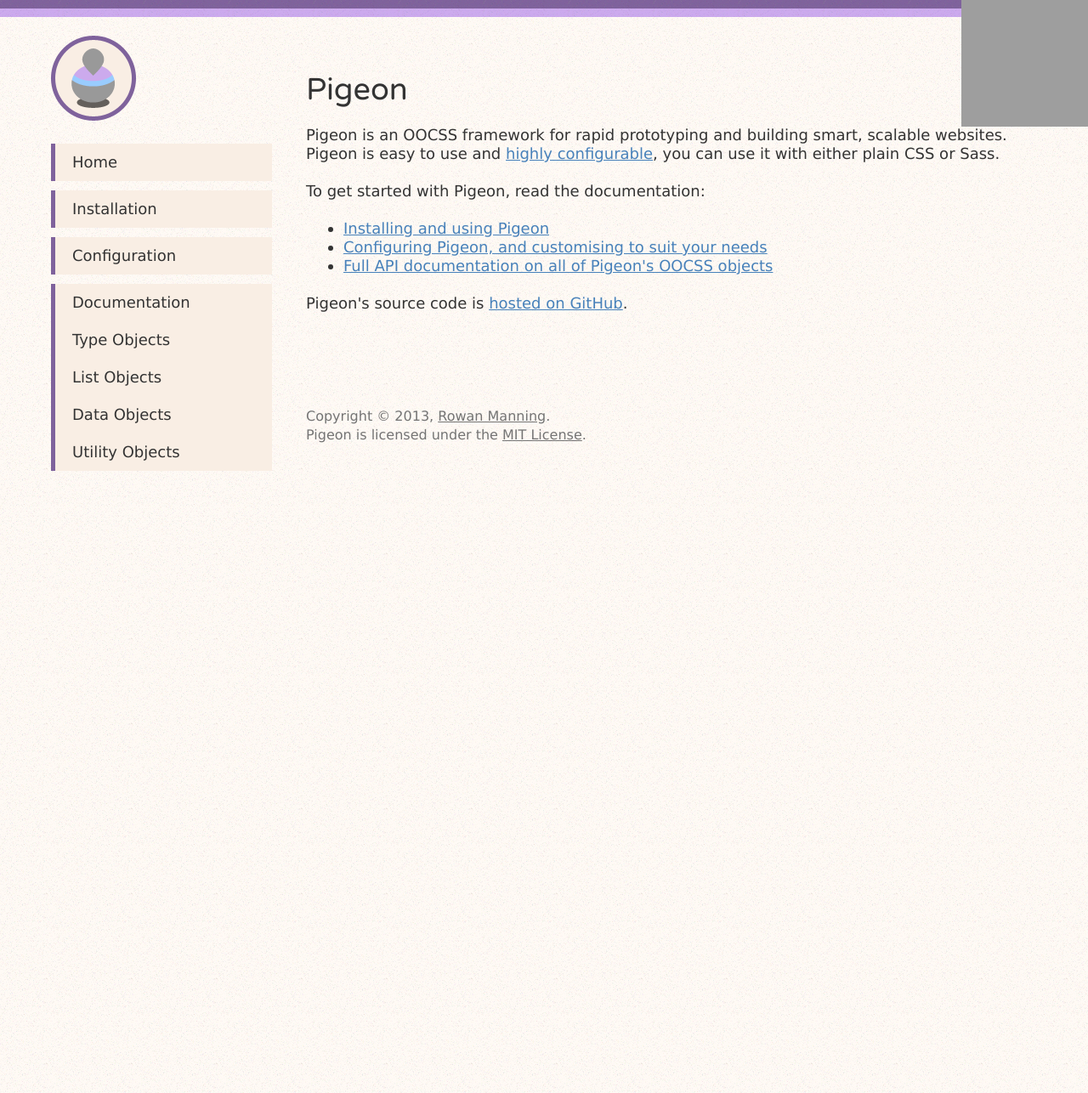
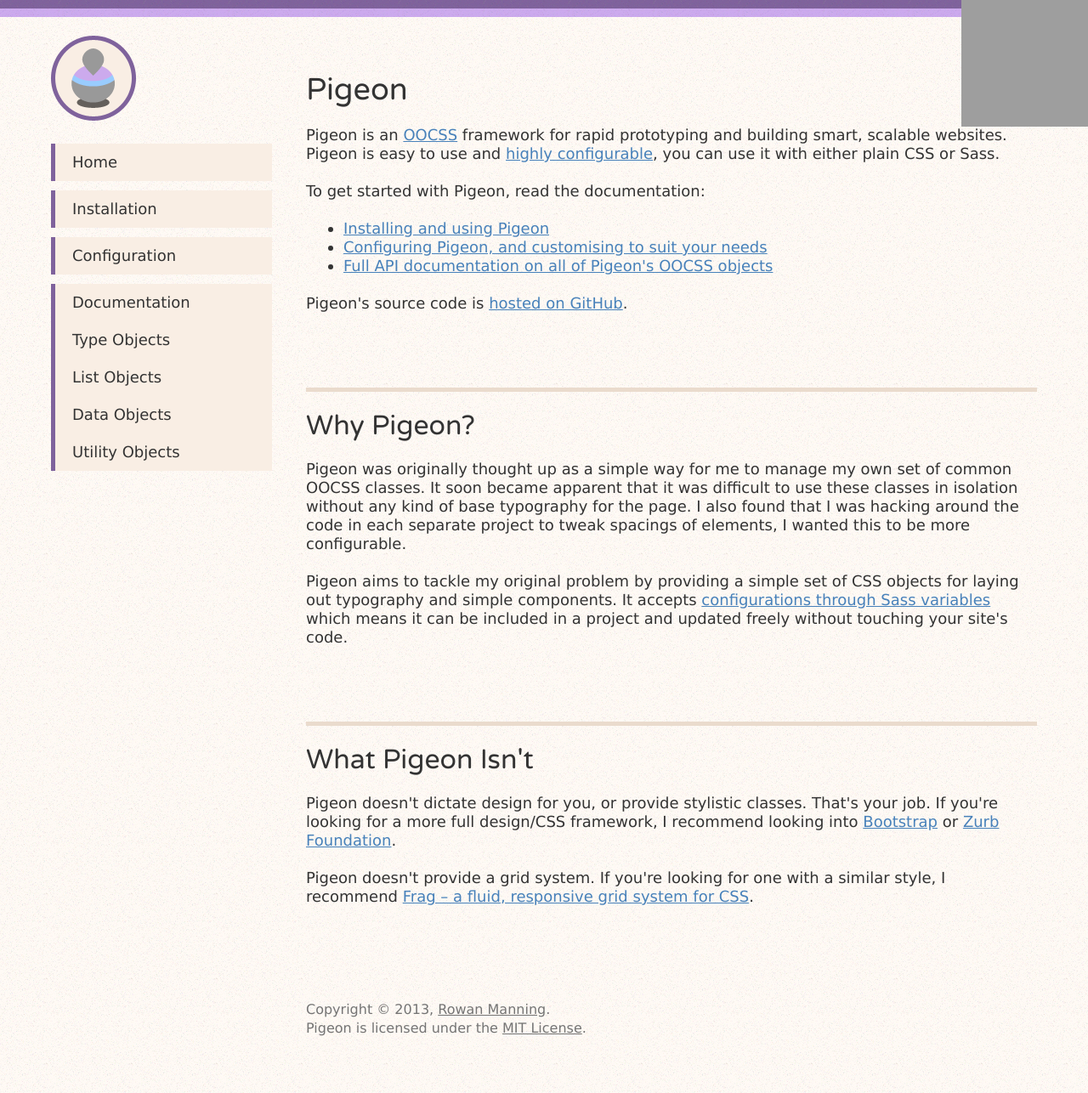
Before and after one commit to rowanmanning/pigeon, a Jekyll site: the page built from index.html, in a window 1280 px wide. Shown: the whole page at 85% size. Built offline with Jekyll 4.4.1, drawn with Linux system fonts in a browser that asks for light colours; grey boxes are pictures that could not be loaded.

Commit message:
Improve description and linking on the home page

```diff
--- a/index.html
+++ b/index.html
@@ -7,9 +7,9 @@
 <h1>{{ page.title }}</h1>
 
 <p>
-    {{ page.description }}
-    Pigeon is easy to use and <a href="/docs/config/">highly configurable</a>,
-    you can use it with either plain CSS or Sass.
+    Pigeon is an <a href="http://oocss.org/">OOCSS</a> framework for rapid prototyping and building
+    smart, scalable websites. Pigeon is easy to use and
+    <a href="/docs/config/">highly configurable</a>, you can use it with either plain CSS or Sass.
 </p>
 
 <p>
@@ -29,3 +29,42 @@
 </ul>
 
 <p>Pigeon's source code is <a href="{{ site.repo.url }}">hosted on GitHub</a>.</p>
+
+
+<div id="why" class="section textbox">
+    <h2>Why Pigeon?</h2>
+
+    <p>
+        Pigeon was originally thought up as a simple way for me to manage my own set of common OOCSS
+        classes. It soon became apparent that it was difficult to use these classes in isolation
+        without any kind of base typography for the page. I also found that I was hacking around the
+        code in each separate project to tweak spacings of elements, I wanted this to be more
+        configurable.
+    </p>
+
+    <p>
+        Pigeon aims to tackle my original problem by providing a simple set of CSS objects for
+        laying out typography and simple components. It accepts
+        <a href="/docs/config">configurations through Sass variables</a> which means it can be
+        included in a project and updated freely without touching your site's code.
+    </p>
+
+</div>
+
+
+<div id="why-not" class="section textbox">
+    <h2>What Pigeon Isn't</h2>
+
+    <p>
+        Pigeon doesn't dictate design for you, or provide stylistic classes. That's your job.
+        If you're looking for a more full design/CSS framework, I recommend looking into
+        <a href="http://twitter.github.com/bootstrap/">Bootstrap</a> or
+        <a href="http://foundation.zurb.com/">Zurb Foundation</a>.
+    </p>
+
+    <p>
+        Pigeon doesn't provide a grid system. If you're looking for one with a similar style,
+        I recommend <a href="http://frag.rowanmanning.com/">Frag – a fluid, responsive grid system for CSS</a>.
+    </p>
+
+</div>
```
